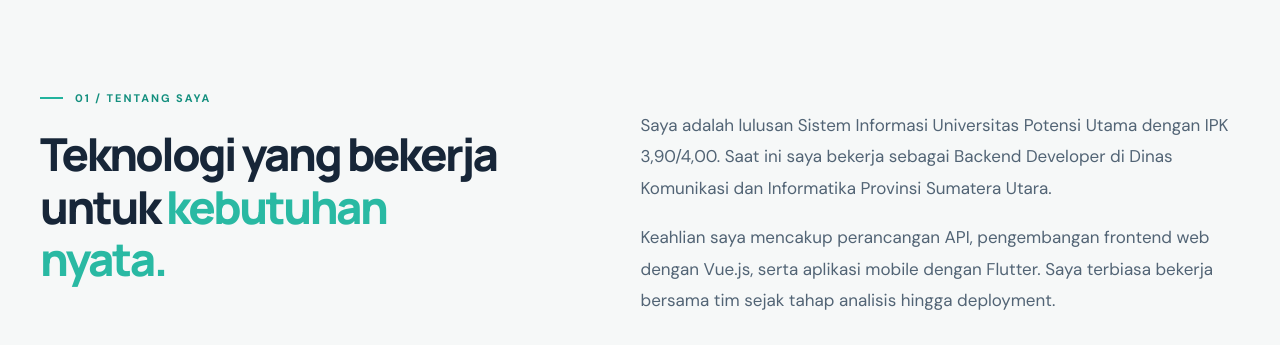
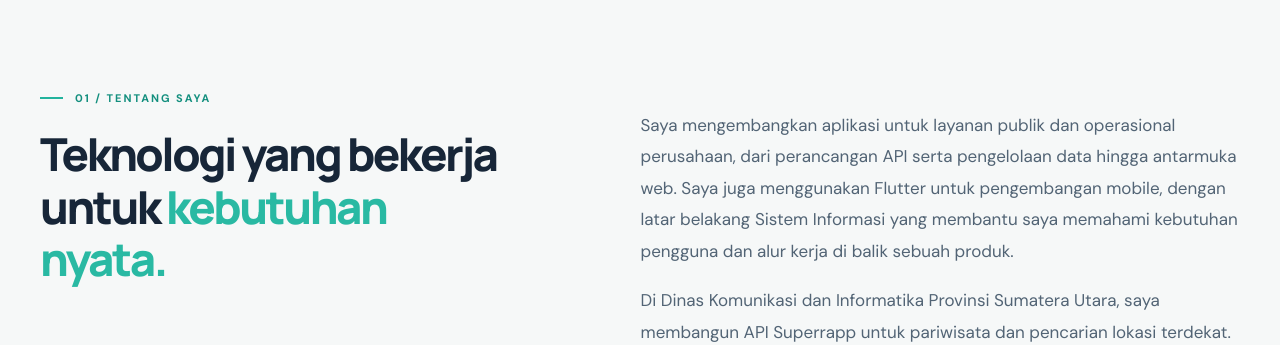
Before and after one commit to AhmadSyahLubis/Portfolio-, an Astro site: page / in a window 1280 px wide. Shown: the part 870-1215 px from the top of the page. Built offline with nearby package versions, Linux system fonts and the light colour scheme; Astro itself is replaced by a stand-in of ours.

Commit message:
content: refine about narrative from CV

```diff
--- a/src/pages/index.astro
+++ b/src/pages/index.astro
@@ -50,7 +50,7 @@ import { profile, projects, tourismScreenshots, experience, skillGroups, certifi
       <section class="section about-section" id="about" aria-labelledby="about-title">
         <div class="container about-layout">
           <div class="section-intro"><span class="eyebrow"><span class="eyebrow-line"></span> 01 / TENTANG SAYA</span><h2 id="about-title">Teknologi yang bekerja untuk <em>kebutuhan nyata.</em></h2></div>
-          <div class="about-body"><p>Saya adalah lulusan Sistem Informasi Universitas Potensi Utama dengan IPK 3,90/4,00. Saat ini saya bekerja sebagai Backend Developer di Dinas Komunikasi dan Informatika Provinsi Sumatera Utara.</p><p>Keahlian saya mencakup perancangan API, pengembangan frontend web dengan Vue.js, serta aplikasi mobile dengan Flutter. Saya terbiasa bekerja bersama tim sejak tahap analisis hingga deployment.</p><div class="education-note"><span class="education-icon" aria-hidden="true"><img src="/assets/logos/potensi-utama.png" alt="" width="60" height="60" loading="lazy" /></span><div><strong>Sarjana Sistem Informasi</strong><small>Universitas Potensi Utama · 2021–2025 · IPK 3,90/4,00</small></div></div></div>
+          <div class="about-body"><p>Saya mengembangkan aplikasi untuk layanan publik dan operasional perusahaan, dari perancangan API serta pengelolaan data hingga antarmuka web. Saya juga menggunakan Flutter untuk pengembangan mobile, dengan latar belakang Sistem Informasi yang membantu saya memahami kebutuhan pengguna dan alur kerja di balik sebuah produk.</p><p>Di Dinas Komunikasi dan Informatika Provinsi Sumatera Utara, saya membangun API Superrapp untuk pariwisata dan pencarian lokasi terdekat. Pengalaman bersama WOKA dan PTPN IV Regional I mencakup analisis kebutuhan, pengembangan aplikasi web, pengujian, serta pemeliharaan sistem.</p><div class="education-note"><span class="education-icon" aria-hidden="true"><img src="/assets/logos/potensi-utama.png" alt="" width="60" height="60" loading="lazy" /></span><div><strong>Sarjana Sistem Informasi</strong><small>Universitas Potensi Utama · 2021–2025 · IPK 3,90/4,00</small></div></div></div>
         </div>
       </section>
 
```
